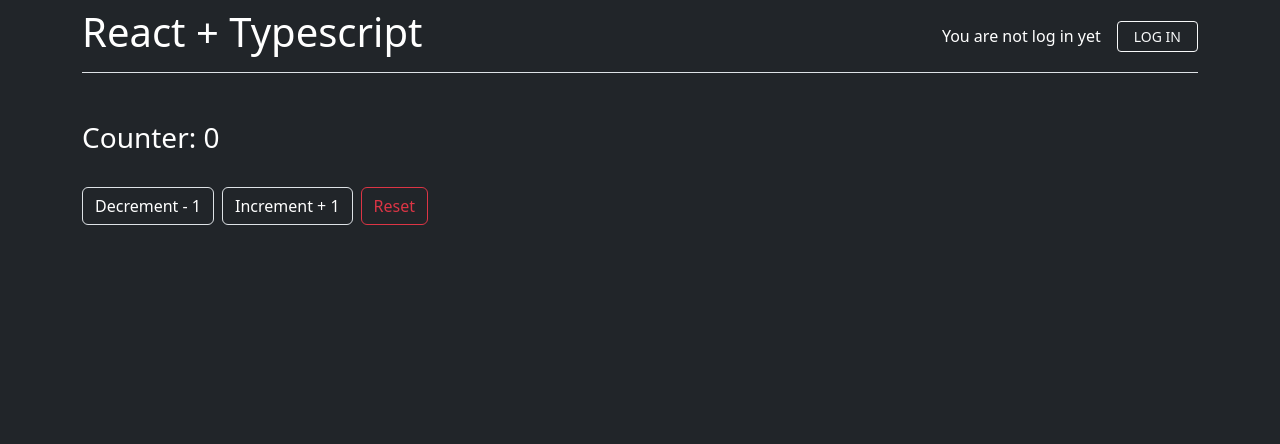
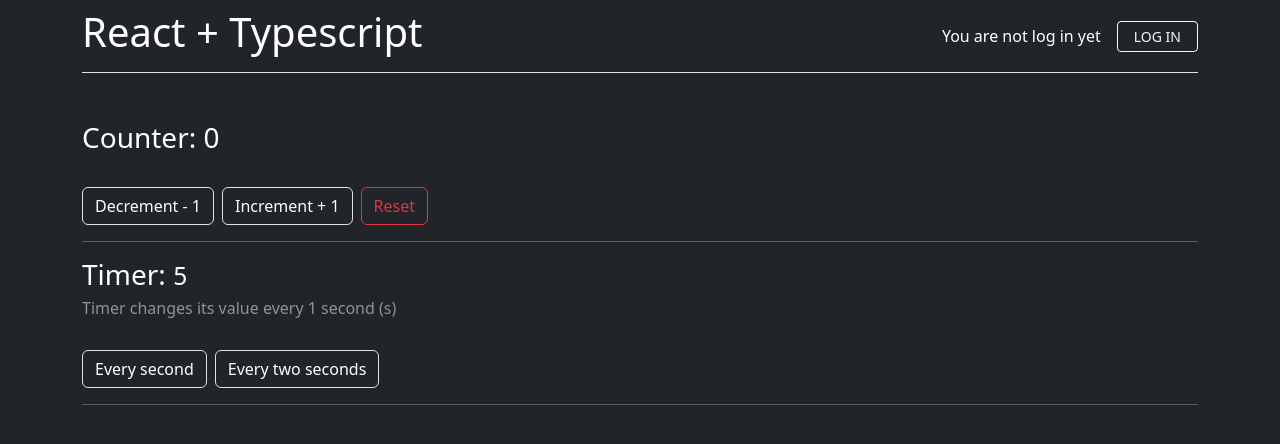
Before and after one commit to gaboslm/react-ts, a React (Create React App) app: page / in a window 1280 px wide. Shown: the top 444 px of the page. Built offline with nearby package versions, Linux system fonts and the light colour scheme.

Commit message:
feat: timer

```diff
--- a/src/App.tsx
+++ b/src/App.tsx
@@ -1,5 +1,6 @@
 import { Counter } from './components/Counter';
 import { Auth } from './components/Auth';
+import { Timer } from './components/Timer';
 
 function App() {
   return (
@@ -10,6 +11,9 @@
     </nav>
 
     <Counter />
+    <hr />
+    <Timer />
+    <hr />
     </>
   );
 }
--- /dev/null
+++ b/src/components/Timer/Child.tsx
@@ -0,0 +1,21 @@
+import { useEffect, useRef, useState } from "react"
+
+type ChildArgs = {
+	milliseconds: number
+}
+
+export const Child = ({ milliseconds }: ChildArgs) => {
+	const [seconds, setSeconds] = useState(0);
+	const ref = useRef<NodeJS.Timeout>();
+
+	useEffect(() => {
+		if(ref.current) clearInterval(ref.current)
+		ref.current = setInterval(() => setSeconds(s => s + 1), milliseconds)
+	}, [milliseconds])
+
+	return (
+		<>
+			<h3>Timer: <small>{ seconds }</small></h3>
+		</>
+	)
+}
--- /dev/null
+++ b/src/components/Timer/index.tsx
@@ -0,0 +1,31 @@
+import { useState } from "react"
+import { Child } from "./Child"
+
+export const Timer = () => {
+	const [milliseconds, setMilliseconds] = useState(1000)
+	return (
+		<>
+			<Child milliseconds={ milliseconds }/>
+
+			<h6 className="text-white-50 text-sm">Timer changes its value every { milliseconds / 1000 } second (s)</h6>
+
+			<br />
+
+			<div className="d-flex gap-2 mb-2">
+				<button
+					className="btn btn btn-dark border text-white"
+					onClick={() => setMilliseconds(1000)}
+				>
+					Every second
+				</button>
+
+				<button
+					className="btn btn btn-dark border text-white"
+					onClick={() => setMilliseconds(2000)}
+				>
+					Every two seconds
+				</button>
+			</div>
+		</>
+	)
+}
```
